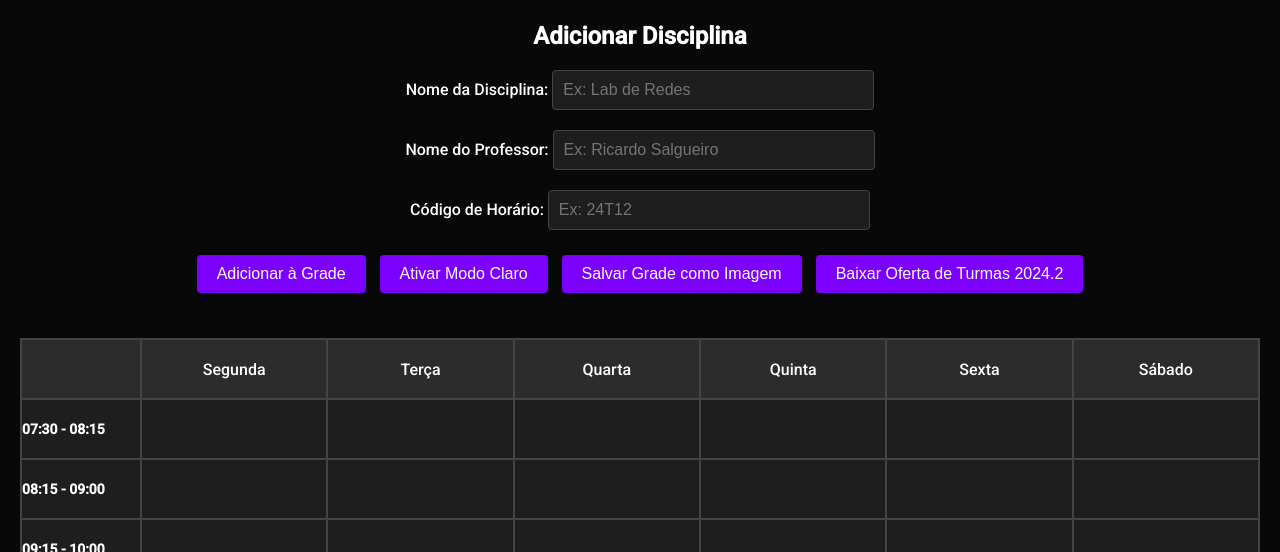
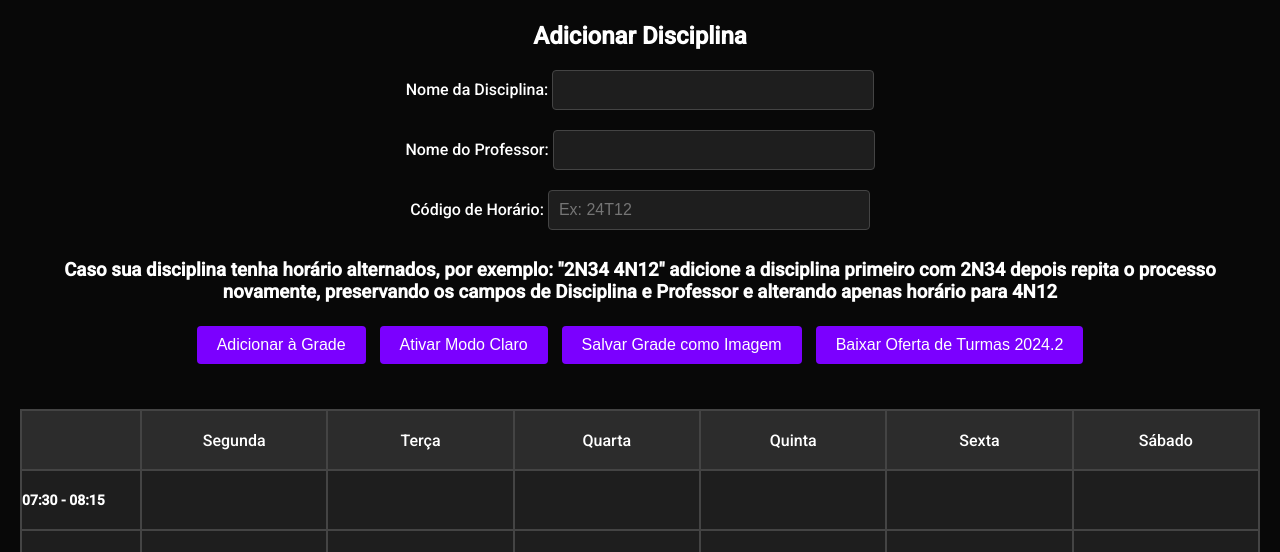
Before and after one commit to Lawd-UFS/SIMGrade, a plain HTML site: page index.html in a window 1280 px wide. Shown: the part 248-800 px from the top of the page. Drawn offline with nearby package versions, Linux system fonts and the light colour scheme.

Commit message:
feat: adiciona aviso pra disciplinas com horários alternados

```diff
--- a/index.html
+++ b/index.html
@@ -3,20 +3,20 @@
 <head>
     <meta charset="UTF-8">
     <title>Simulador de Grade</title>
-
+    <!-- Importando a fonte Roboto do Google Fonts -->
     <link href="https://fonts.googleapis.com/css2?family=Roboto:wght@400;500&display=swap" rel="stylesheet">
-
+    <!-- Incluindo o ícone -->
     <link rel="icon" href="lawd-icon.jpg" type="image/x-icon">
-
+    <!-- Incluindo o arquivo CSS -->
     <link rel="stylesheet" href="styles.css">
-
+    <!-- Importando a biblioteca html2canvas -->
     <script src="https://cdnjs.cloudflare.com/ajax/libs/html2canvas/1.4.1/html2canvas.min.js"></script>
 </head>
 <body>
 
     <div class="container">
         <h1>Simulador de Grade</h1>
-
+        <!-- Adicione aqui a imagem do logo -->
         <img src="lawd.png" alt="Logo da Equipe Desenvolvedora" class="logo">
         <br>
 
@@ -24,27 +24,28 @@
             <h2>Adicionar Disciplina</h2>
             <label>
                 Nome da Disciplina:
-                <input type="text" id="nomeDisciplina" placeholder="Ex: Lab de Redes">
+                <input type="text" id="nomeDisciplina">
             </label>
             <label>
                 Nome do Professor:
-                <input type="text" id="nomeProfessor" placeholder="Ex: Ricardo Salgueiro">
+                <input type="text" id="nomeProfessor">
             </label>
             <label>
                 Código de Horário:
                 <input type="text" id="codigoHorario" placeholder="Ex: 24T12">
             </label>
+            <h3>Caso sua disciplina tenha horário alternados, por exemplo: "2N34 4N12" adicione a disciplina primeiro com 2N34 depois repita o processo novamente, preservando os campos de Disciplina e Professor e alterando apenas horário para 4N12</h3>
             <button onclick="adicionarDisciplina()">Adicionar à Grade</button>
             <button onclick="toggleLightMode()" id="lightModeButton">Ativar Modo Claro</button>
             <button onclick="salvarComoImagem()">Salvar Grade como Imagem</button>
-
+            <!-- Novo botão para baixar o PDF -->
             <button onclick="baixarPDF()">Baixar Oferta de Turmas 2024.2</button>
         </div>
     </div>
 
-
+    <!-- Lista de disciplinas adicionadas -->
     <div class="disciplinas-adicionadas" id="disciplinasAdicionadas">
-
+        <!-- Lista de disciplinas adicionadas será exibida aqui -->
     </div>
 
     <div class="timetable" id="timetable">
@@ -67,6 +68,7 @@
                 Código de Horário:
                 <input type="text" id="modalCodigoHorario">
             </label>
+
             <button onclick="salvarEdicao()">Salvar Alterações</button>
             <button onclick="excluirDisciplina()">Excluir Disciplina</button>
             <button onclick="fecharModal()">Cancelar</button>
```
